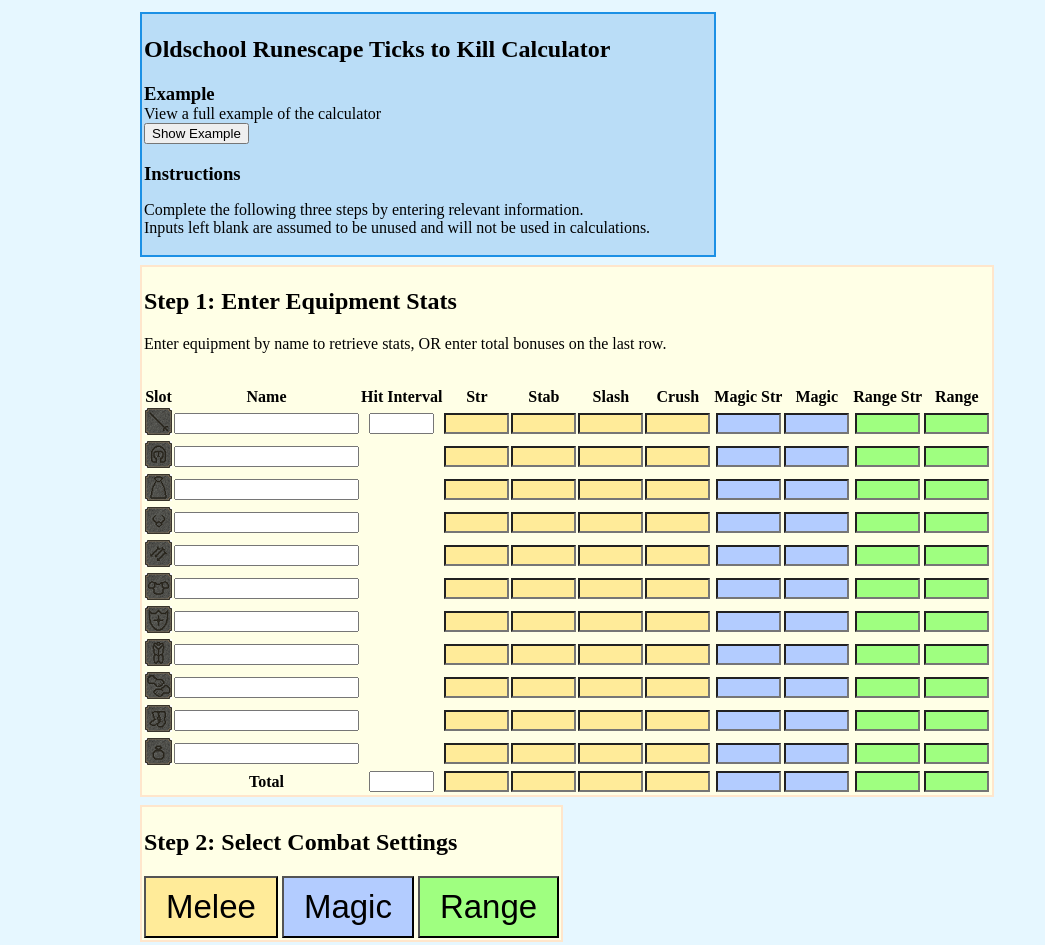
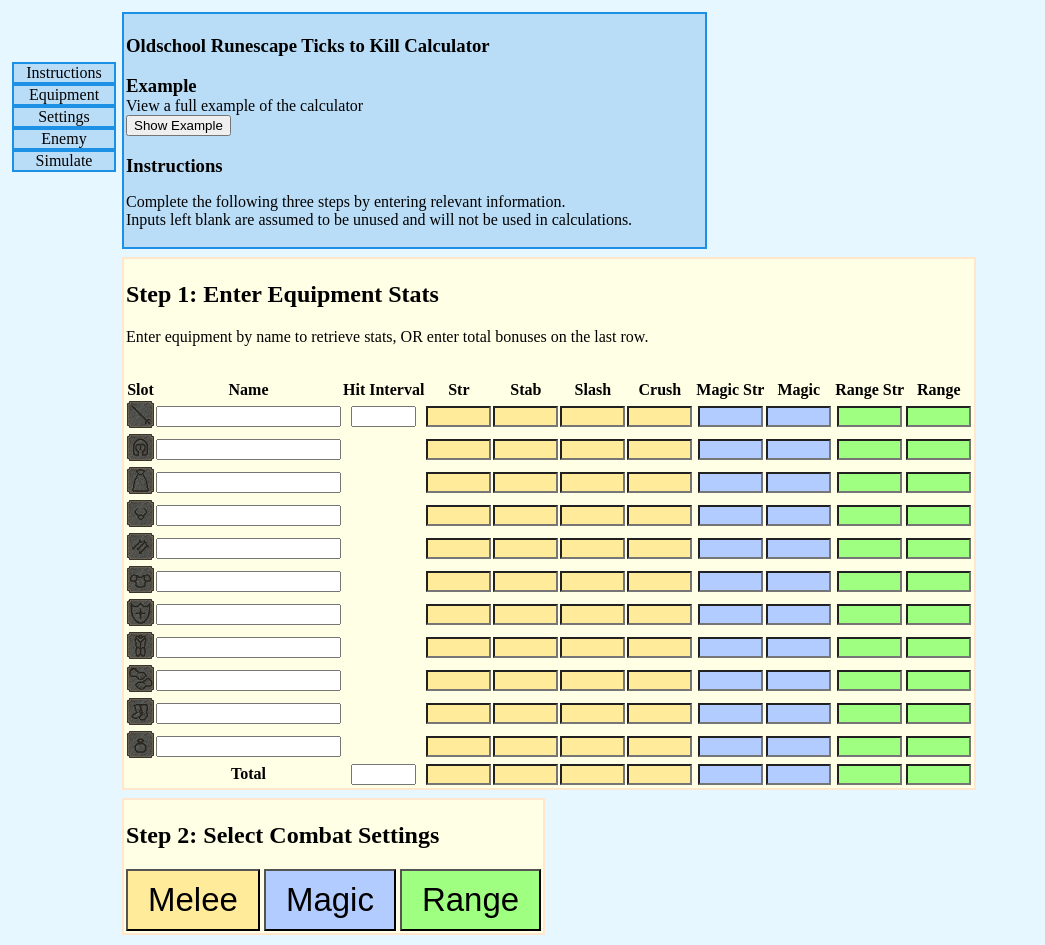
Before and after one commit to Timpan5/ttk, a website: page public/index.html in a window 1280 px wide. Shown: the top 945 px of the page, without its empty margins (0-1045 px from the left). Drawn offline with Linux system fonts and the light colour scheme; no server answers.

Commit message:
Add navigation bar

```diff
--- a/public/assets/css/style.css
+++ b/public/assets/css/style.css
@@ -1,6 +1,5 @@
 body {
 	background-color: #e6f7ff;
-	padding-left: 10%;
 }
 
 h3 {
@@ -85,3 +84,34 @@
 	border: 2px solid #00ff00;
 	padding: 4px;
 }
+
+#content {
+	overflow: hidden;
+	margin-left: 110px;
+}
+
+#leftBar {
+	float:left;
+	position: fixed;
+	margin-top: 50px;
+    width:100px;
+	padding: 4px;
+	text-align: center;
+}
+
+.barButton {
+	display: block;
+	border: 2px solid #1c90e5;
+	background-color: #baddf7;
+	width: 100px;
+}
+
+.barButton:hover {
+	background-color: #22e7f1;
+}
+
+.barButton a {
+	color: black;
+	text-decoration: none;
+	text-align: center;
+}
--- a/public/assets/scripts/script.js
+++ b/public/assets/scripts/script.js
@@ -921,8 +921,6 @@
 	$("#checkSlay").prop("checked", true);
 	$("#npcName").val("Gargoyle").change();
 
-	var $span = $("<span>").html("Data entered, begin simulation at the last step");
-	$("#demo").append($span);
-
+	$("#demoResult").html("Data entered, begin simulation at the last step");
 
 }
--- a/public/index.html
+++ b/public/index.html
@@ -11,12 +11,23 @@
 
 	<body onload="loadLists()">
 
+	<nav id="leftBar">
+		<span class="barButton"><a href="#instructions"> Instructions </a></span>
+		<span class="barButton"><a href="#equipTable"> Equipment </a></span>
+		<span class="barButton"><a href="#pickStyle"> Settings </a></span>
+		<span class="barButton"><a href="#enemy"> Enemy </a></span>
+		<span class="barButton"><a href="#beginSim"> Simulate </a></span>
+	</nav>
+
+	<section id="content">
+
 		<section id="instructions">
 			<h1> Oldschool Runescape Ticks to Kill Calculator </h1>
 			<section id="demo">
 				<h3> Example </h3>
 				<span> View a full example of the calculator </span> <br>
 				<button id="demoButton" onclick="showDemo()"> Show Example </button>
+				<span id="demoResult"> </span>
 			</section>
 			<section id="usage">
 				<h3> Instructions </h3>
@@ -29,7 +40,7 @@
 
 		<br>
 
-	<section class="enclose">
+		<section id = "equipTable" class="enclose">
 			<h2> Step 1: Enter Equipment Stats </h2>
 			<p>
 				Enter equipment by name to retrieve stats, OR enter total bonuses on the last row. <br>
@@ -110,6 +121,8 @@
 			<section id="graph"> </section>
 		</section>
 
+	</section>
+
 	</body>
 
 </html>
```
Also changed, not shown: public/favicon.ico (added). Lines whose indentation alone changed are shown as unchanged.
